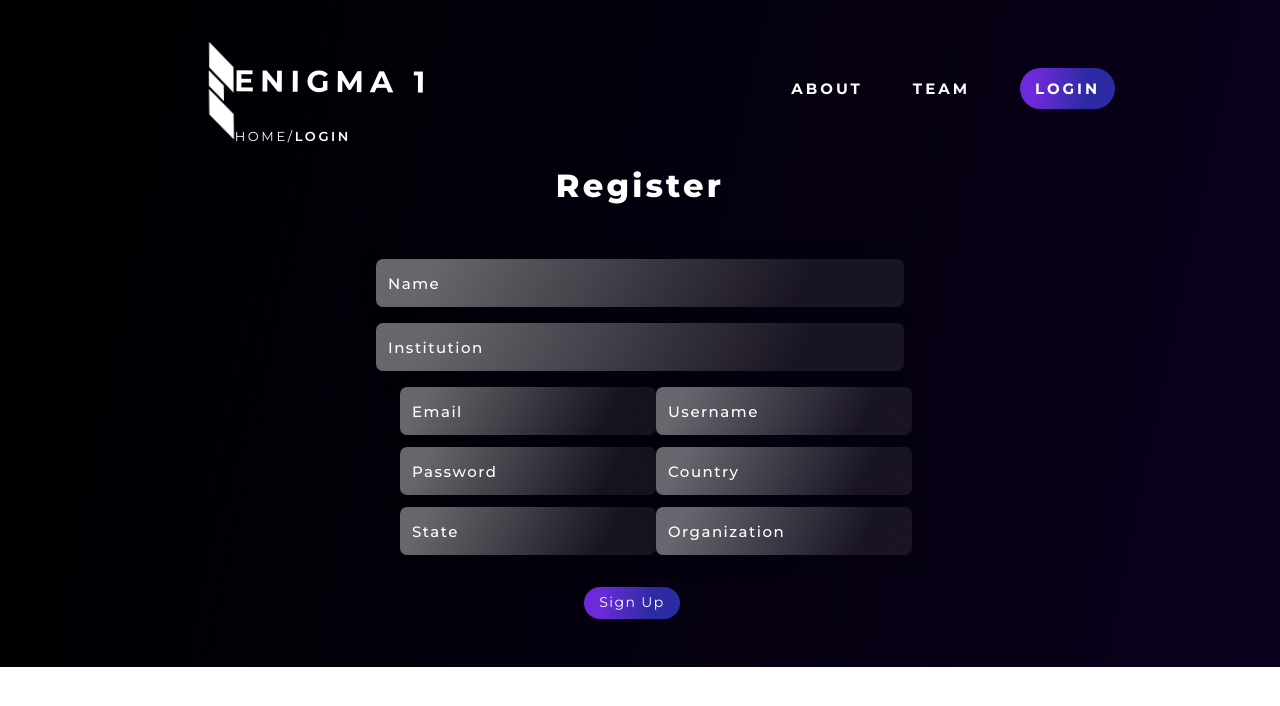
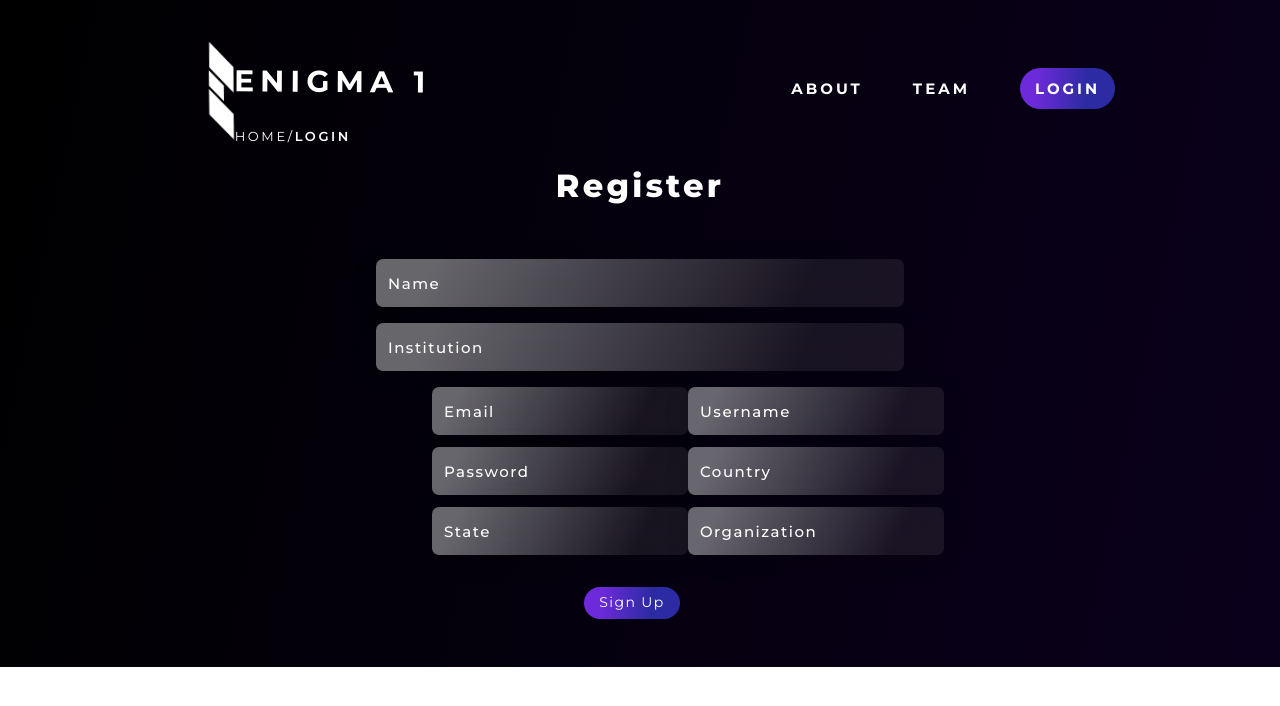
Before and after one commit to AnmolBansalDEV/SIH, a React (Create React App) app: page /register in a window 1280 px wide. Shown: the top 706 px of the page. Built offline with nearby package versions, Linux system fonts and the light colour scheme.

Commit message:
register page

```diff
--- a/src/registration-page.css
+++ b/src/registration-page.css
@@ -63,10 +63,10 @@ text-indent: 10px;
     /* justify-content: center; */
 }
 .shift-right{
-    margin-left: 5rem;
+    margin-left: 7rem;
 }
 .shift-left{
-    margin-right: 5rem;
+    margin-right: 7rem;
 }
 ::placeholder {
 
```
